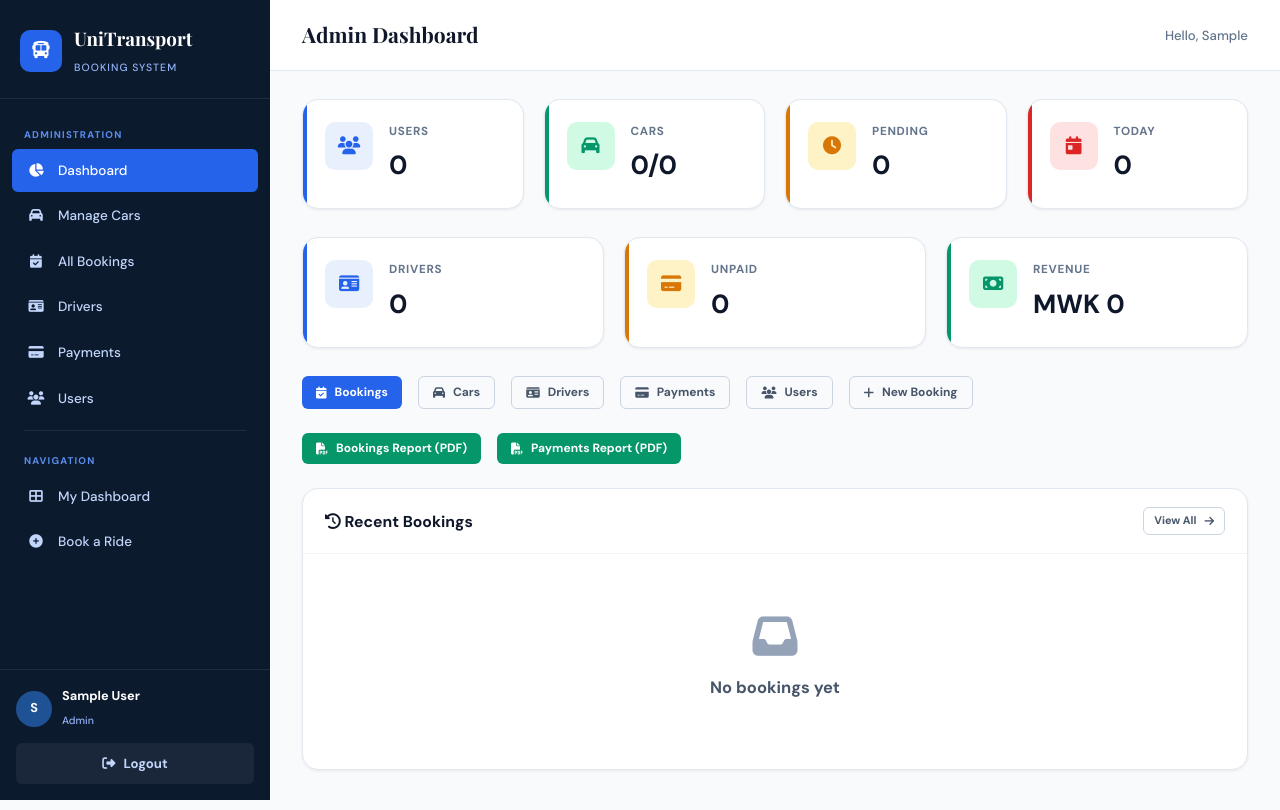
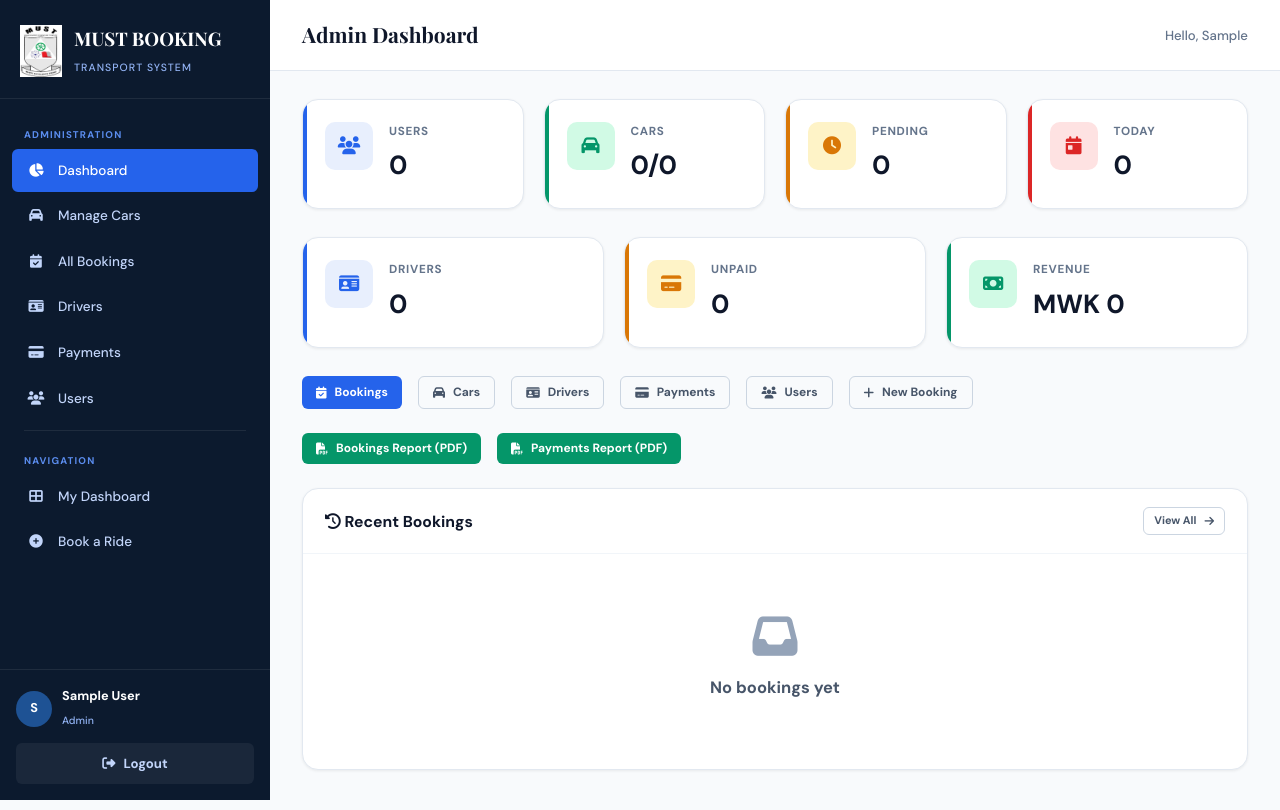
Before and after one commit to Harry467-lang/MUST-TRANSPORT-BOOKING-SYSTEM, a PHP site: page /admin/dashboard.php in a window 1280 px wide. Run offline with PHP 8.4, Linux system fonts and the light colour scheme; the visitor is signed in with stand-in values (Sample User, id 1); data that the repository does not hold is empty.

Commit message:
Update header.php

```diff
--- a/includes/header.php
+++ b/includes/header.php
@@ -7,7 +7,7 @@ $flash = getFlash();
 <head>
     <meta charset="UTF-8">
     <meta name="viewport" content="width=device-width, initial-scale=1.0">
-    <title><?= $pageTitle ?? 'UniTransport' ?> — University Transport Booking</title>
+    <title><?= $pageTitle ?? 'UniTransport' ?> — MUST BOOKING SYSTEM</title>
     <link rel="stylesheet" href="<?= isset($isAdmin) ? '../style.css' : 'style.css' ?>">
     <link rel="stylesheet" href="https://cdnjs.cloudflare.com/ajax/libs/font-awesome/6.5.1/css/all.min.css">
     <link rel="preconnect" href="https://fonts.googleapis.com">
@@ -18,8 +18,8 @@ $flash = getFlash();
 <div class="app-layout">
     <aside class="sidebar" id="sidebar">
         <div class="sidebar-brand">
-            <div class="brand-icon"><i class="fas fa-bus"></i></div>
-            <div><h2>UniTransport</h2><small>Booking System</small></div>
+            <div class="brand-icon"><img src="<?= isset($isAdmin) ? '../assets/logoMUST.png' : 'assets/logoMUST.png' ?>" alt="MUST"></div>
+            <div><h2>MUST BOOKING</h2><small>TRANSPORT SYSTEM</small></div>
         </div>
         <nav class="sidebar-nav">
             <?php if (isAdmin()): ?>
```
